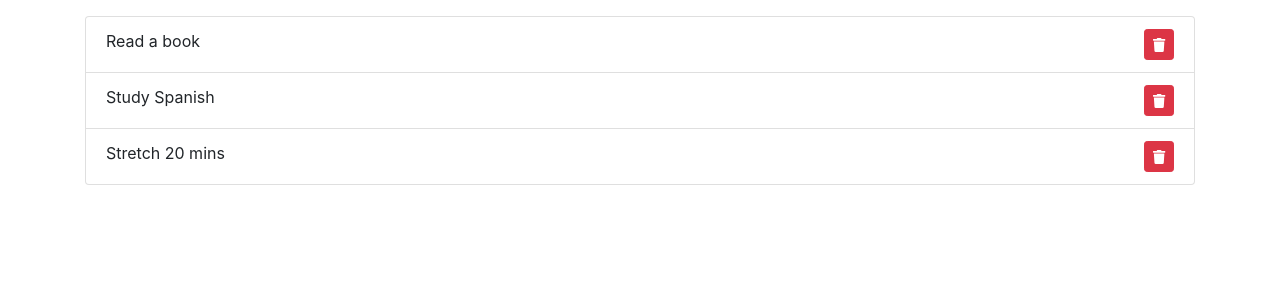
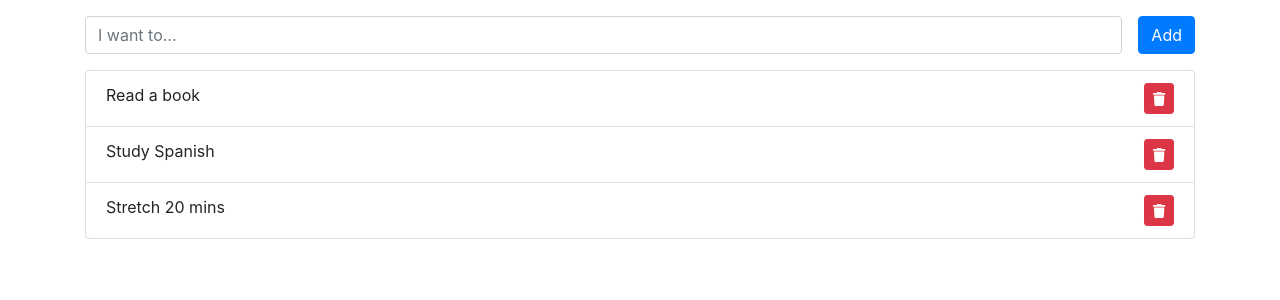
Before and after one commit to meddy/habit-streak, a React (Create React App) app: page / in a window 1280 px wide. Shown: the top 300 px of the page. Built offline with nearby package versions, Linux system fonts and the light colour scheme.

Commit message:
Add a form for adding habits.

```diff
--- a/src/App.tsx
+++ b/src/App.tsx
@@ -2,6 +2,7 @@ import React, { useState } from "react";
 import { Container, ListGroup } from "react-bootstrap";
 import styles from "./App.module.css";
 import HabitItem from "./HabitItem";
+import NewHabitForm from "./NewHabitForm";
 
 function App() {
   const [items, setItems] = useState([
@@ -11,9 +12,11 @@ function App() {
   ]);
   return (
     <Container className={styles.container}>
+      <NewHabitForm onSubmit={(newItem) => setItems(items.concat([newItem]))} />
       <ListGroup>
         {items.map((label) => (
           <HabitItem
+            key={label}
             label={label}
             onDelete={() => {
               setItems(items.filter((item) => item !== label));
--- /dev/null
+++ b/src/NewHabitForm.tsx
@@ -0,0 +1,32 @@
+import React, { useState } from "react";
+import { Button, Form } from "react-bootstrap";
+
+type NewHabitProps = {
+  onSubmit: (value: string) => void;
+};
+
+// @todo: validation
+export default function NewHabitForm(props: NewHabitProps) {
+  const { onSubmit } = props;
+  const [value, setValue] = useState("");
+  return (
+    <Form
+      inline
+      className="mb-3"
+      onSubmit={(event: React.FormEvent<HTMLFormElement>) => {
+        event.preventDefault();
+        onSubmit(value);
+      }}
+    >
+      <Form.Control
+        placeholder="I want to..."
+        className="flex-fill mr-3"
+        value={value}
+        onChange={(event: React.FormEvent<HTMLInputElement>) => {
+          setValue(event.currentTarget.value);
+        }}
+      />
+      <Button type="submit">Add</Button>
+    </Form>
+  );
+}
```
